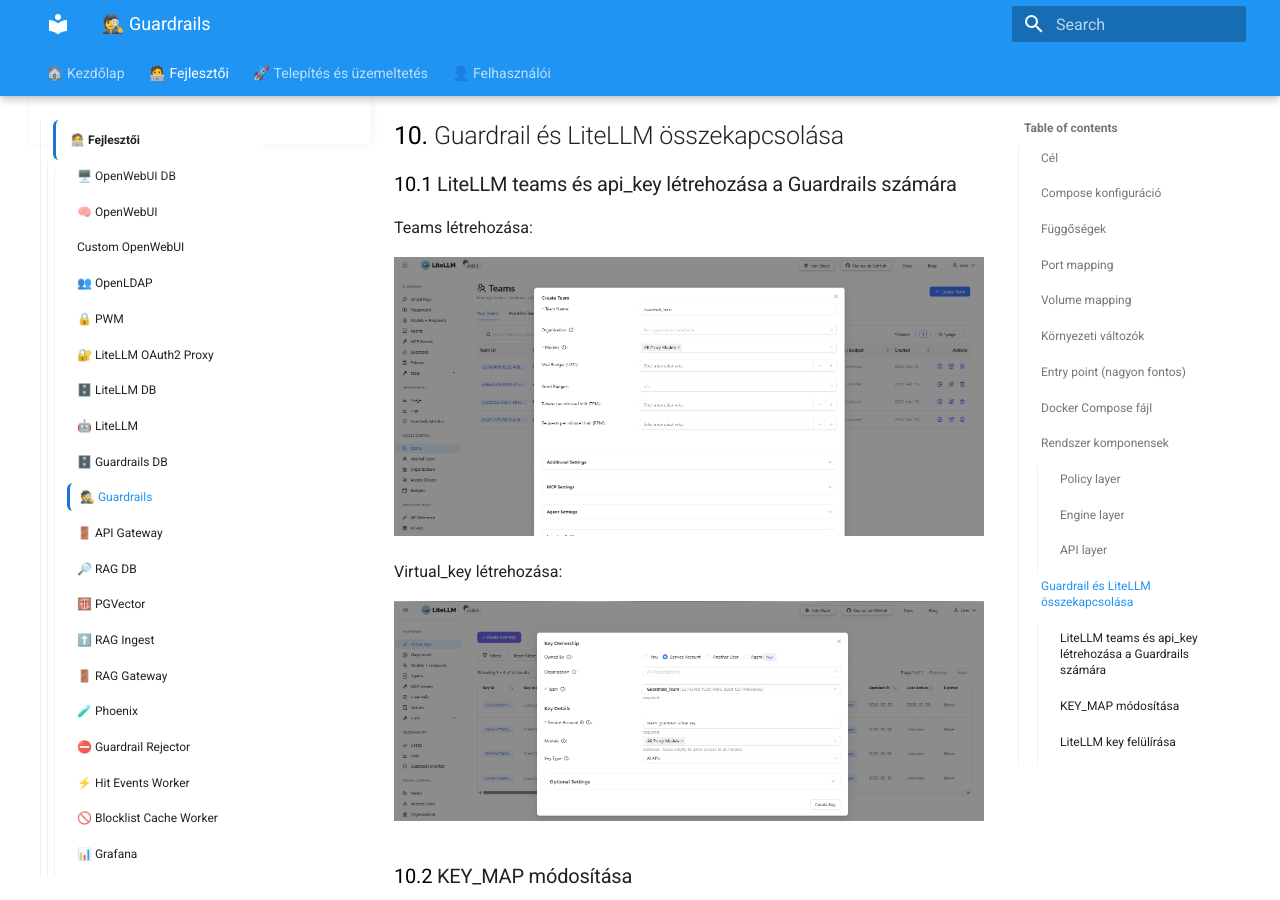
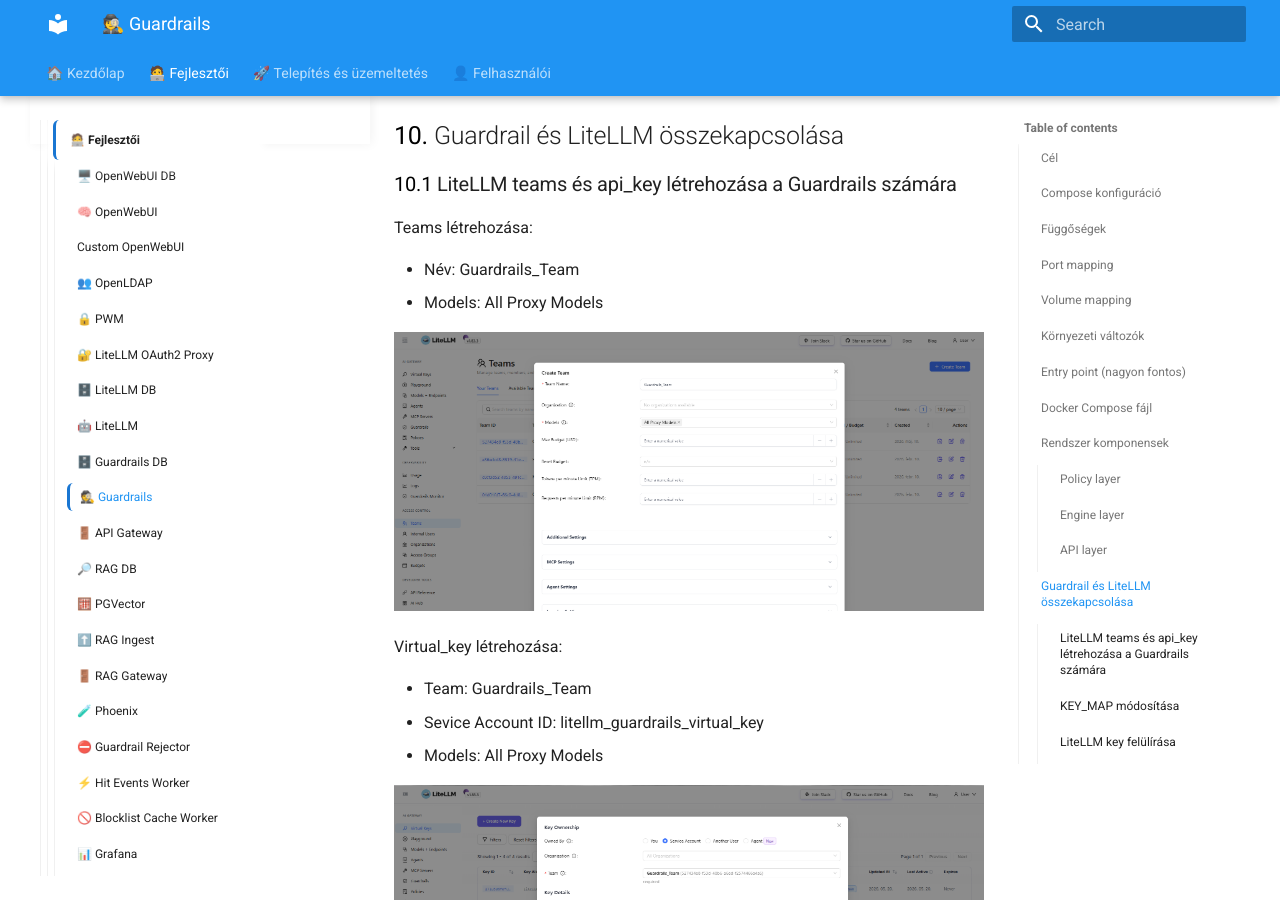
Before and after one commit to zelinaclarity/CLA_AI_KERET_2025_MKDOCS, an MkDocs documentation site: the page built from docs/developer/framework_components/guardrails.md, in a window 1280 px wide and 900 px high, scrolled down 3131 px. Built offline with MkDocs 1.6.1 and Material for MkDocs 9.7.7, drawn with Linux system fonts in a browser that asks for light colours.

Commit message:
guardrails értékek szöveges kiírása
guardrails értékek szöveges kiírása

```diff
--- a/docs/developer/framework_components/guardrails.md
+++ b/docs/developer/framework_components/guardrails.md
@@ -116,9 +116,16 @@
 
 Teams létrehozása:
 
+- Név: Guardrails_Team
+- Models: All Proxy Models
+
 ![](images/guardrails_2.png)
 
 Virtual_key létrehozása:
+
+- Team: Guardrails_Team
+- Sevice Account ID: litellm_guardrails_virtual_key
+- Models: All Proxy Models
 
 ![](images/guardrails_1.png)
 
```
Also changed, not shown: docs/ops/components/guardrails.md (+7 -0 lines).
